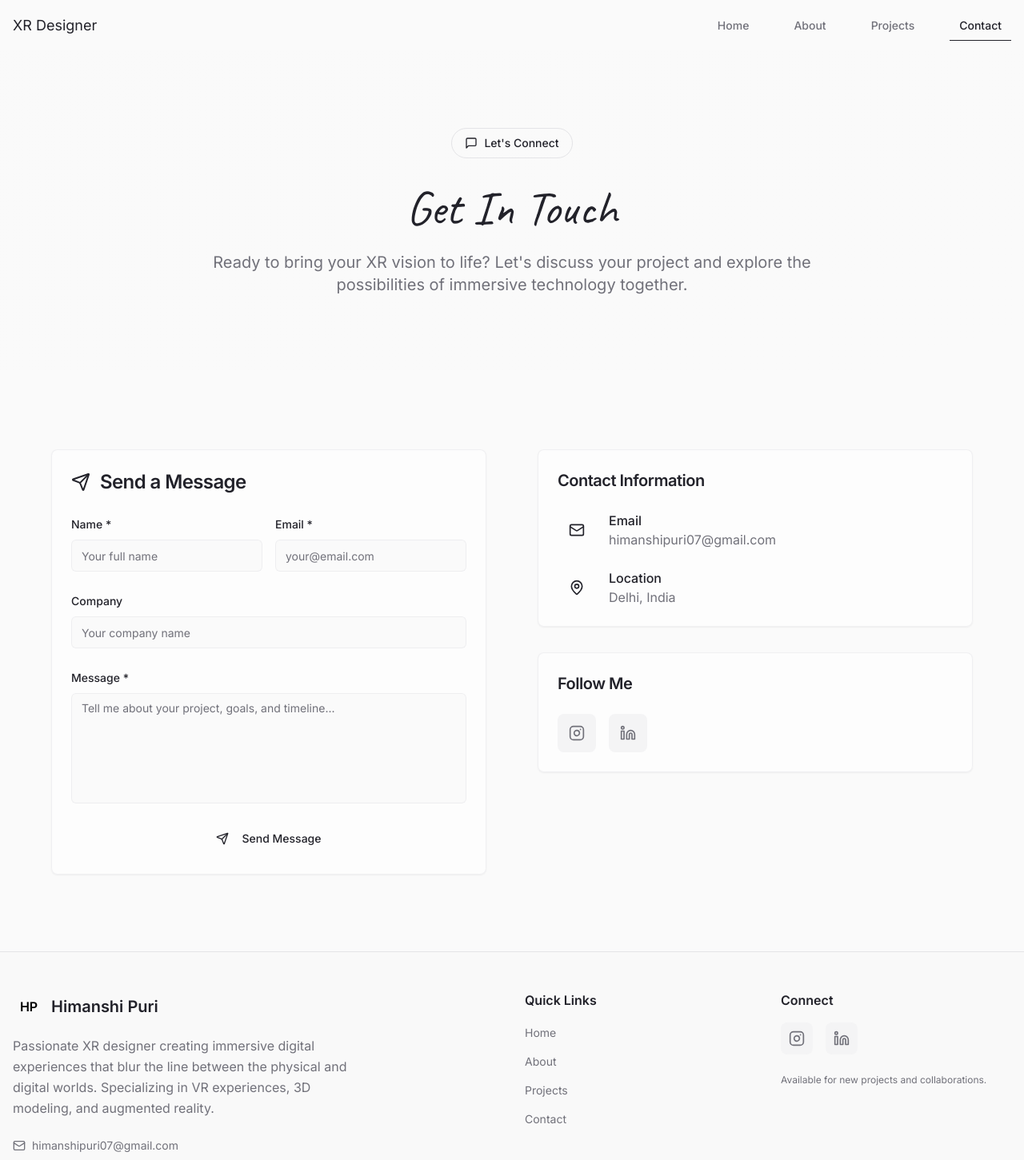
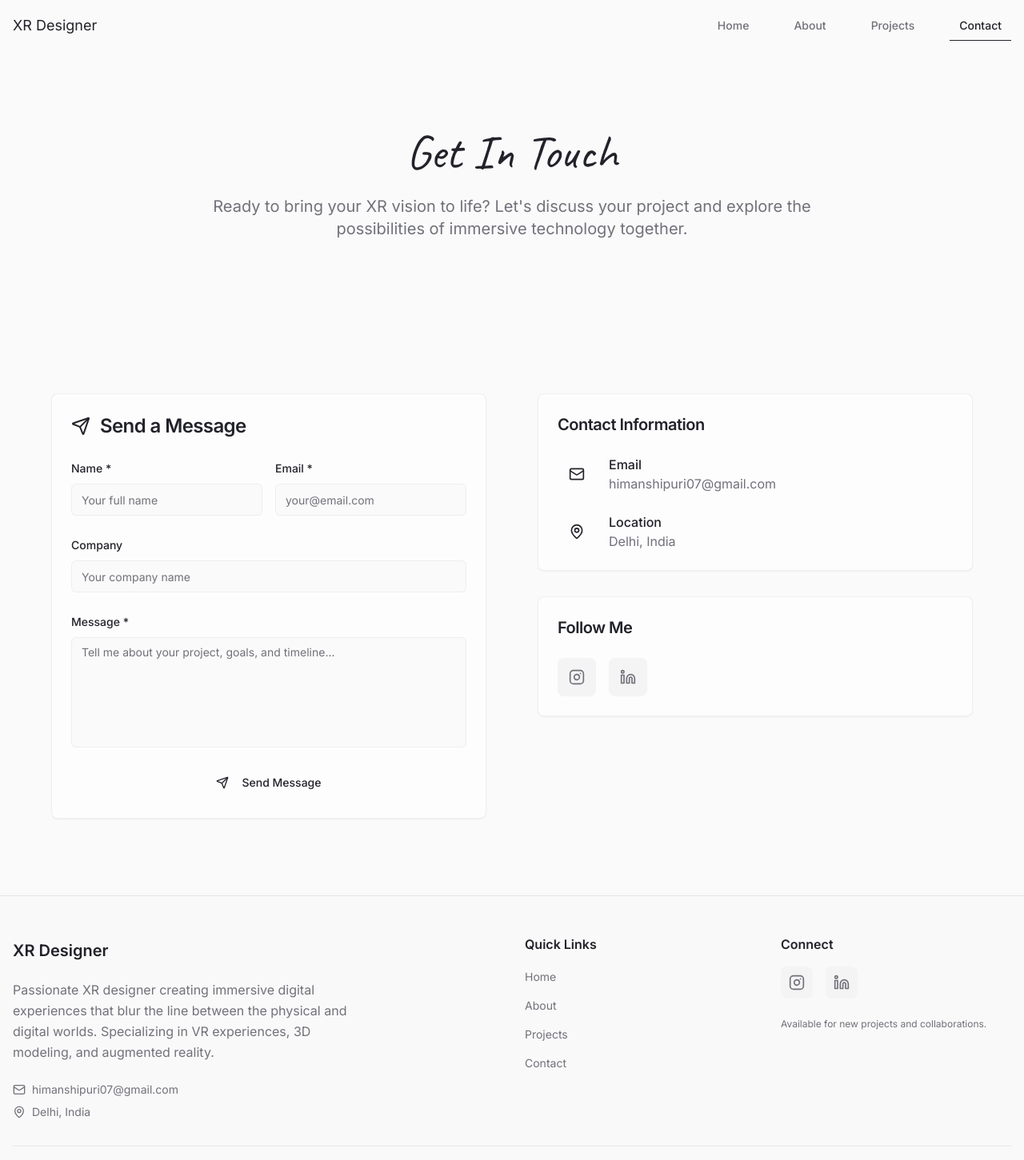
Before and after one commit to Himanshii07/builder-orbit-2, a React (Vite) app: page /contact in a window 1280 px wide. Shown: the top 1451 px of the page at 80% size. Built offline with nearby package versions, Linux system fonts and the light colour scheme; the HTML template or start-up script is replaced by a standard one.

Commit message:
new update

```diff
--- a/src/components/Footer.tsx
+++ b/src/components/Footer.tsx
@@ -33,12 +33,12 @@ const Footer = () => {
         <div className="grid md:grid-cols-2 lg:grid-cols-4 gap-8">
           {/* Brand Section */}
           <div className="lg:col-span-2">
-            <Link to="/" className="flex items-center space-x-2 group mb-4">
-              <div className="w-10 h-10 bg-gradient-to-r from-xr-neon to-xr-cyber rounded-lg flex items-center justify-center group-hover:animate-cyber-pulse transition-all">
-                <span className="font-bold text-black">HP</span>
+            <Link to="/" className="flex items-center space-x-0 group mb-4">
+              <div className="w-18 h-10 bg-gradient-to-r from-xr-neon to-xr-cyber rounded-lg flex items-center justify-center group-hover:animate-cyber-pulse transition-all">
+                <span className="font-bold text-black"></span>
               </div>
               <span className="font-display font-bold text-xl text-foreground group-hover:text-xr-neon transition-colors">
-                Himanshi Puri
+               XR Designer
               </span>
             </Link>
 
--- a/src/components/IllustrationsSection.tsx
+++ b/src/components/IllustrationsSection.tsx
@@ -6,32 +6,32 @@ const IllustrationsSection: React.FC = () => {
     {
       id: 1,
       src: "https://cdn.builder.io/api/v1/image/assets%2Fba11606549344c80a96c94a6ca9cd3fd%2Ff65df03c1ae94121ba01db30ec410ed3?format=webp&width=800",
-      title: "Digital Art 1",
+      title: "",
     },
     {
       id: 2,
       src: "https://cdn.builder.io/api/v1/image/assets%2Fba11606549344c80a96c94a6ca9cd3fd%2Fbb0c9fb0e17249baa3f46f3472da3f40?format=webp&width=800",
-      title: "Digital Art 2",
+      title: "",
     },
     {
       id: 3,
       src: "https://cdn.builder.io/api/v1/image/assets%2Fba11606549344c80a96c94a6ca9cd3fd%2Fc18dcab9917548469d723833a0e195c8?format=webp&width=800",
-      title: "Digital Art 3",
+      title: "",
     },
     {
       id: 4,
       src: "https://cdn.builder.io/api/v1/image/assets%2Fba11606549344c80a96c94a6ca9cd3fd%2F6658e5b7f3c542aa84e3836cac4ab3bd?format=webp&width=800",
-      title: "Digital Art 4",
+      title: "",
     },
     {
       id: 5,
       src: "https://cdn.builder.io/api/v1/image/assets%2Fba11606549344c80a96c94a6ca9cd3fd%2Faa26438c10a145758ace0a70c8c8e288?format=webp&width=800",
-      title: "Digital Art 5",
+      title: "",
     },
     {
       id: 6,
       src: "https://cdn.builder.io/api/v1/image/assets%2Fba11606549344c80a96c94a6ca9cd3fd%2Ff65df03c1ae94121ba01db30ec410ed3?format=webp&width=800",
-      title: "Digital Art 6",
+      title: "",
     },
   ];
 
--- a/src/components/MinimalistHero.tsx
+++ b/src/components/MinimalistHero.tsx
@@ -7,7 +7,7 @@ const MinimalistHero: React.FC = () => {
     <section className="min-h-screen flex items-center justify-center bg-background relative overflow-hidden">
       {/* Dotted diary background */}
       <div
-        className="absolute inset-0 opacity-[0.08]"
+        className="absolute inset-0 opacity-[1.08]"
         style={{
           backgroundImage: `
             radial-gradient(circle at 1px 1px, hsl(var(--muted-foreground)) 0.5px, transparent 0)
--- a/src/components/PolaroidHero.tsx
+++ b/src/components/PolaroidHero.tsx
@@ -22,7 +22,7 @@ const PolaroidHero: React.FC = () => {
               <div className="bg-white p-3 pb-16 shadow-2xl transform rotate-2 hover:rotate-0 transition-transform duration-500">
                 <div className="aspect-square relative overflow-hidden bg-gray-100">
                   <img
-                    src="/placeholder.svg"
+                    src="/Photos/me.jpg"
                     alt="Himanshi profile"
                     className="w-full h-full object-cover"
                   />
@@ -31,7 +31,7 @@ const PolaroidHero: React.FC = () => {
                 {/* Polaroid bottom text space */}
                 <div className="mt-4 text-center">
                   <p className="text-gray-600 font-handwriting text-lg">
-                    hey, nice to meet you! ✨
+                    I am a pretty cool person! :)
                   </p>
                 </div>
               </div>
--- a/src/pages/About.tsx
+++ b/src/pages/About.tsx
@@ -22,6 +22,7 @@ const About = () => {
 
       {/* Polaroid Hero Section */}
       <PolaroidHero />
+
 
       {/* Life's Great Section - Image Carousel */}
       <section className="py-24 bg-background">
--- a/src/pages/Contact.tsx
+++ b/src/pages/Contact.tsx
@@ -135,12 +135,7 @@ This message was sent via himanshipuri.com contact form.
       <section className="py-24 bg-gradient-to-br from-background to-xr-neon/5">
         <div className="container mx-auto px-4">
           <div className="max-w-4xl mx-auto text-center">
-            <div className="inline-flex items-center px-4 py-2 rounded-full bg-xr-neon/10 border border-xr-neon/20 mb-8 hover:bg-xr-neon/20 transition-all duration-300 cursor-pointer">
-              <MessageSquare className="w-4 h-4 mr-2 text-xr-neon" />
-              <span className="text-sm font-medium text-xr-neon">
-                Let's Connect
-              </span>
-            </div>
+
 
             <h1 className="text-4xl md:text-6xl font-heading mb-6 text-foreground animate-fade-in">
               Get In Touch
--- a/src/pages/Index.tsx
+++ b/src/pages/Index.tsx
@@ -111,7 +111,7 @@ const Index = () => {
             </Button>
           </div>
 
-          <div className="grid md:grid-cols-3 gap-8 max-w-5xl mx-auto">
+          <div className="grid md:grid-cols-3 gap-8 max-w-12xl mx-auto">
             {recentProjects.map((project, index) => {
               const colors = ["minimal-sage", "minimal-warm", "minimal-cool"];
               const currentColor = colors[index];
```
